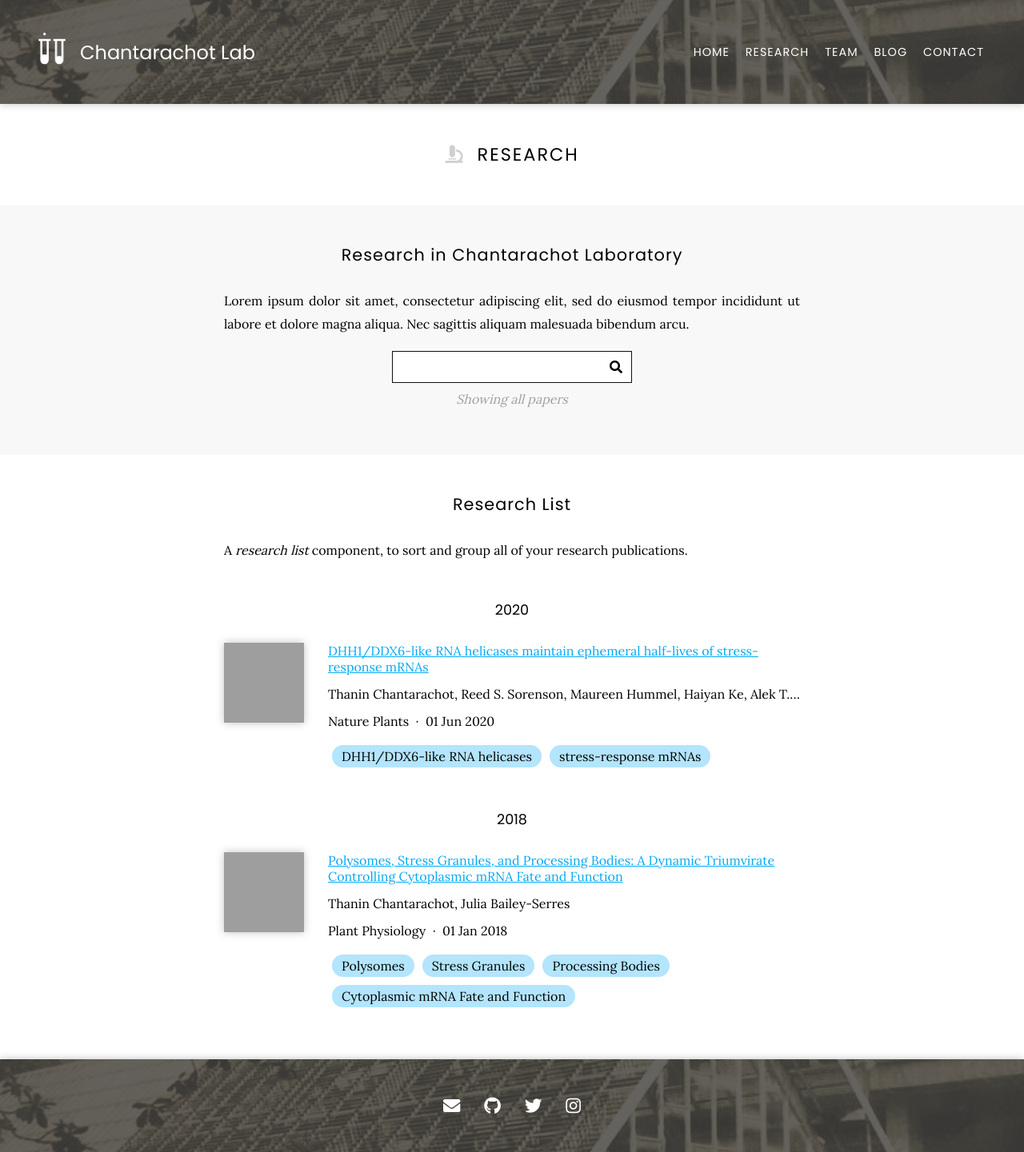
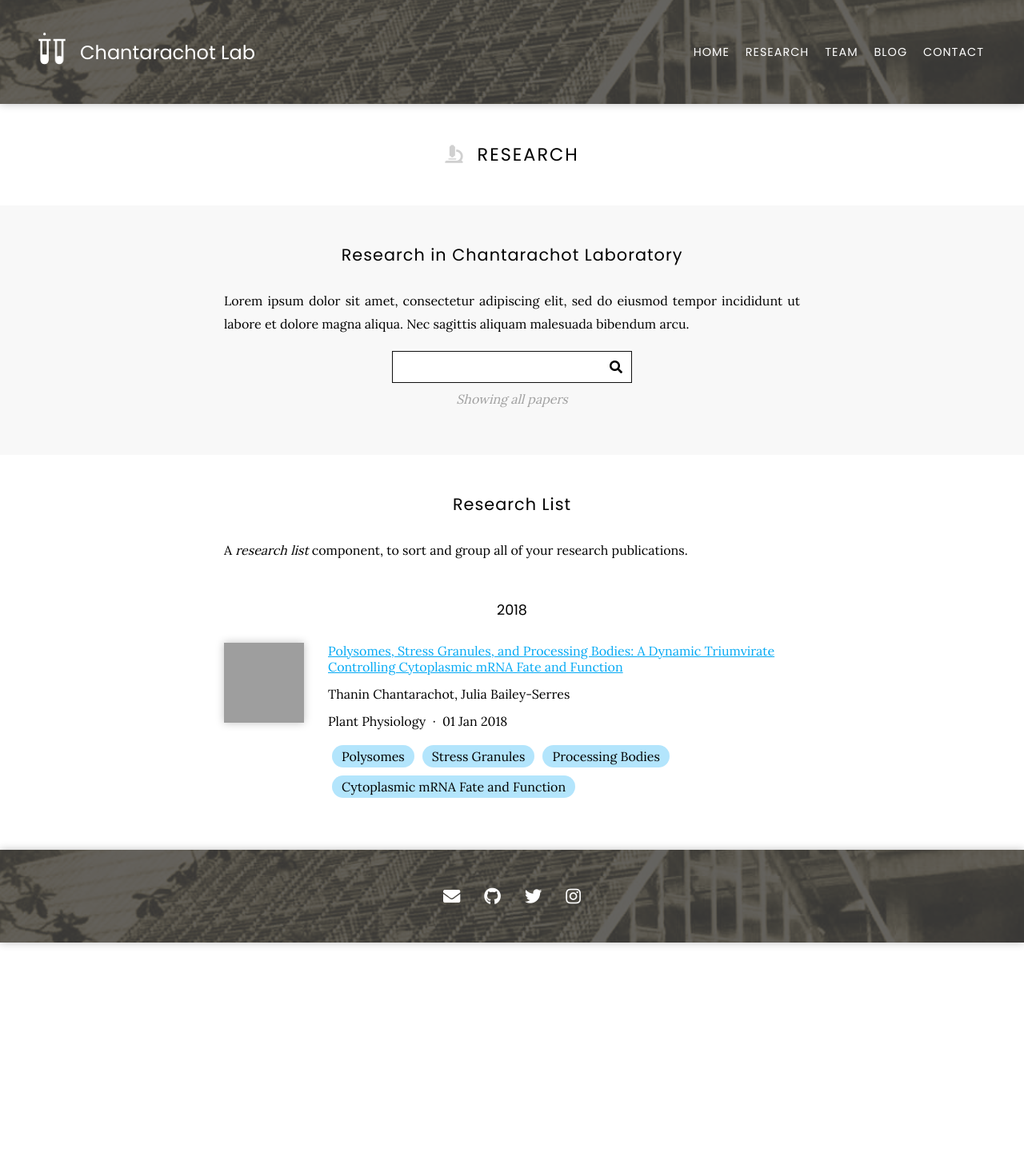
Before and after one commit to Chantarachot-Lab/chantarachot-lab.com, a Jekyll site: the page built from research/index.md, in a window 1280 px wide. Shown: the whole page at 80% size. Built offline with Jekyll 4.4.1, drawn with Linux system fonts in a browser that asks for light colours; nearby versions of some CDN libraries; grey boxes are pictures that could not be loaded.

Commit message:
Update Manubot-generated citations in research data

```diff
--- a/_data/research-output.yml
+++ b/_data/research-output.yml
@@ -1,26 +1,3 @@
-- title: DHH1/DDX6-like RNA helicases maintain ephemeral half-lives of stress-response
-    mRNAs
-  authors:
-  - Thanin Chantarachot
-  - Reed S. Sorenson
-  - Maureen Hummel
-  - Haiyan Ke
-  - Alek T. Kettenburg
-  - Daniel Chen
-  - Karen Aiyetiwa
-  - Katayoon Dehesh
-  - Thomas Eulgem
-  - Leslie E. Sieburth
-  - Julia Bailey-Serres
-  publisher: Nature Plants
-  date: '2020-06-01'
-  link: https://doi.org/ghk2zf
-  id: doi:10.1038/s41477-020-0681-8
-  image: https://media.springernature.com/full/springer-static/image/art%3A10.1038%2Fs41477-020-0681-8/MediaObjects/41477_2020_681_Fig1_HTML.png?as=webp
-  tags:
-  - DHH1/DDX6-like RNA helicases
-  - stress-response mRNAs
-
 - title: 'Polysomes, Stress Granules, and Processing Bodies: A Dynamic Triumvirate
     Controlling Cytoplasmic mRNA Fate and Function'
   authors:
```
